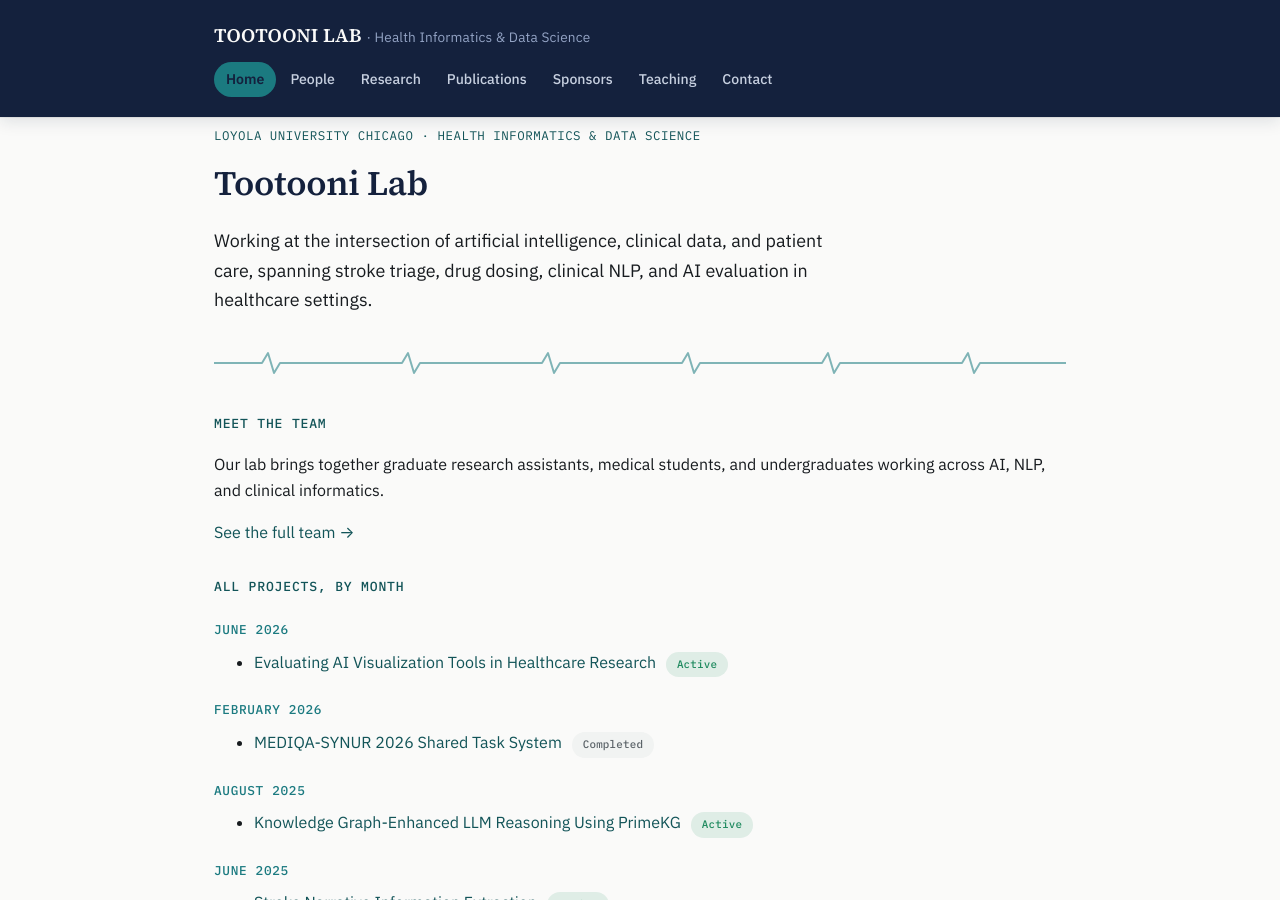
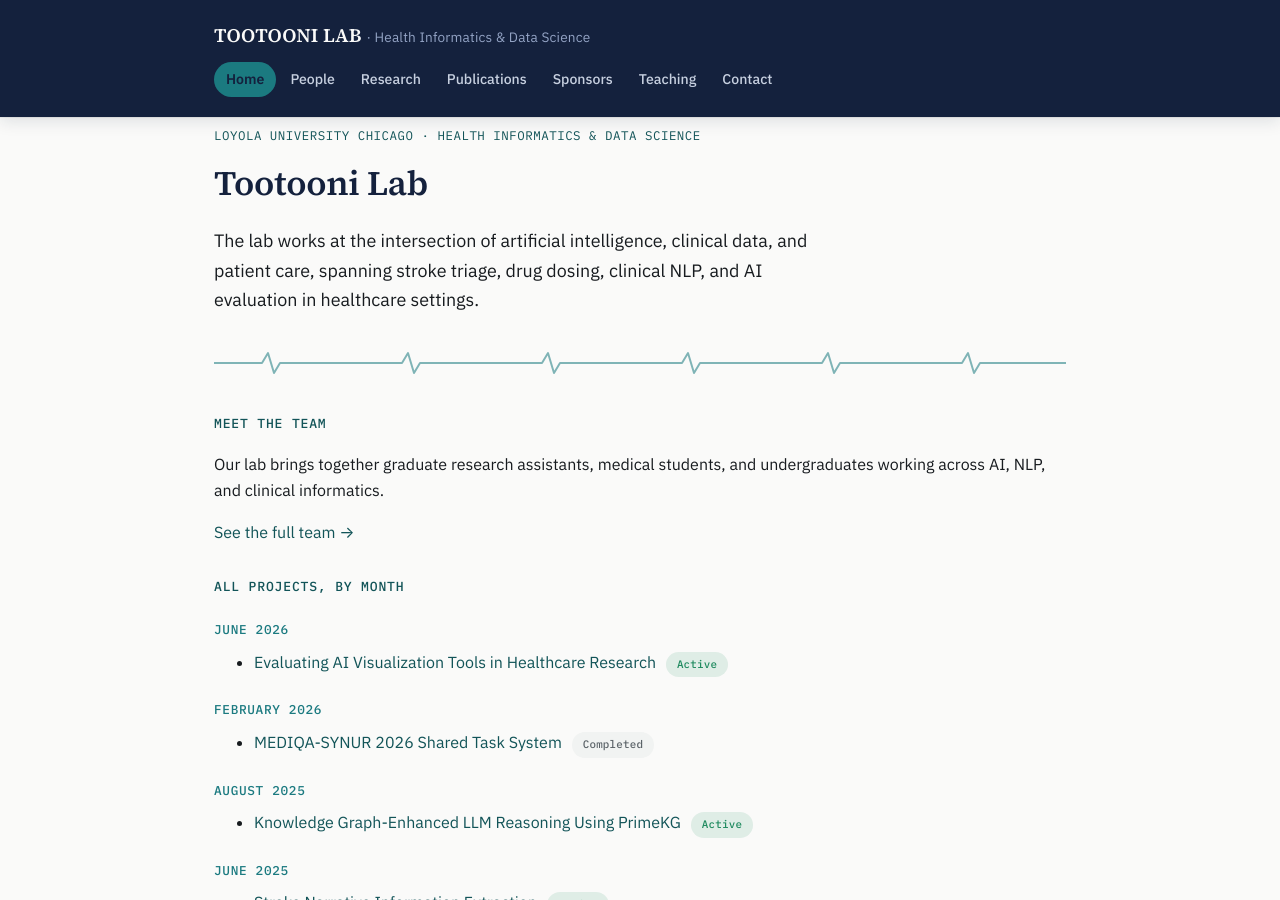
Before and after one commit to jalenbenny/TootooniLabJekyll, a Jekyll site: the page built from index.md, in a window 1280 px wide and 900 px high. Built offline with Jekyll 4.4.1, drawn with Linux system fonts in a browser that asks for light colours.

```diff
--- a/index.md
+++ b/index.md
@@ -4,7 +4,7 @@ title: Home
 <div class="hero">
   <p class="hero-eyebrow">Loyola University Chicago &middot; Health Informatics &amp; Data Science</p>
   <h1 class="page-title">Tootooni Lab</h1>
-  <p class="lede">Working at the intersection of artificial intelligence, clinical data, and patient care, spanning stroke triage, drug dosing, clinical NLP, and AI evaluation in healthcare settings.</p>
+  <p class="lede">The lab works at the intersection of artificial intelligence, clinical data, and patient care, spanning stroke triage, drug dosing, clinical NLP, and AI evaluation in healthcare settings.</p>
 </div>
 <div class="waveform-divider"></div>
 <div class="section">
```
